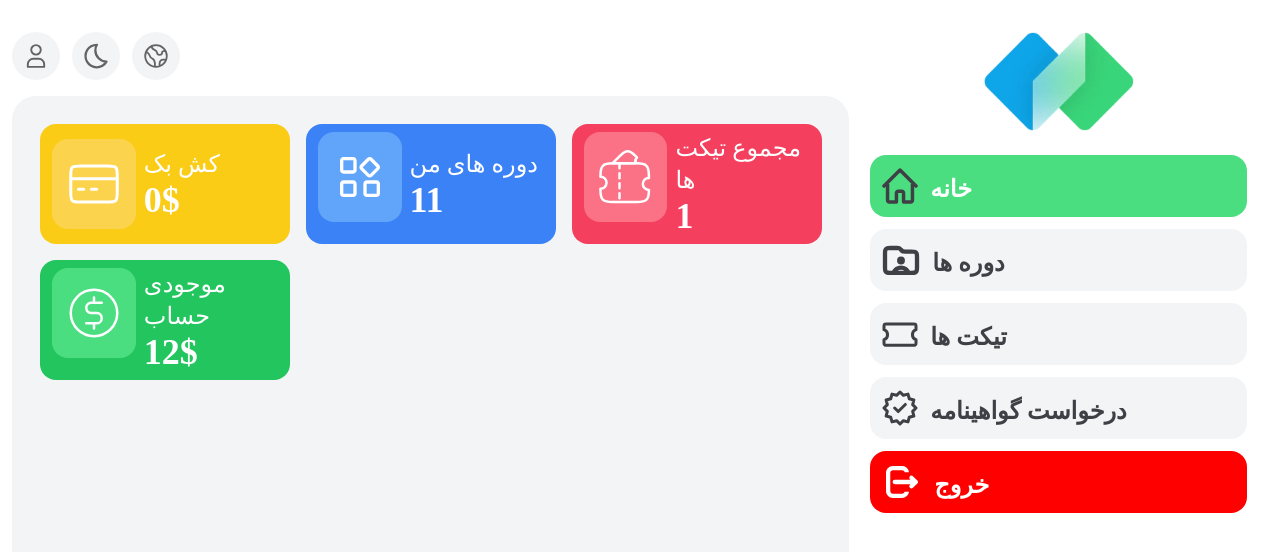
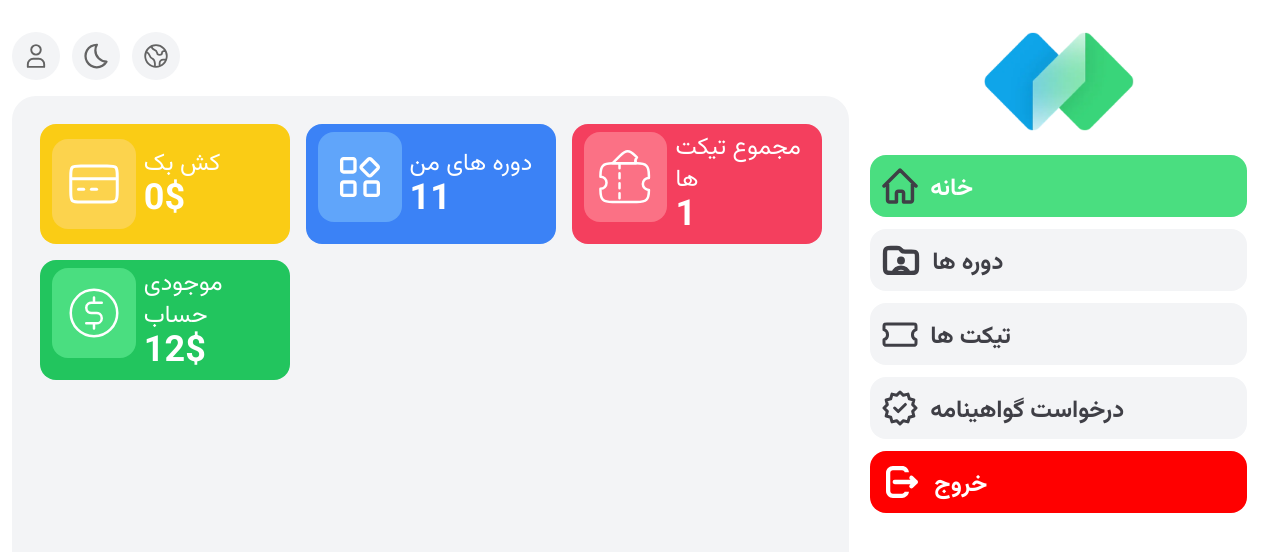
Before and after one commit to xmaxehs/User-panel-v.1, a React (Vite) app: page / in a window 1280 px wide. Shown: the top 552 px of the page. Built offline with nearby package versions, Linux system fonts and the light colour scheme.

Commit message:
fix: font-fixed v.3

```diff
--- a/index.html
+++ b/index.html
@@ -7,8 +7,6 @@
       type="image/svg+xml"
       href="https://sabzlearn.ir/wp-content/uploads/2023/08/cropped-sabz-fav-32x32.png"
     />
-    <link rel="preconnect" href="https://fonts.googleapis.com" />
-    <link rel="preconnect" href="https://fonts.gstatic.com" crossorigin />
     <link
       href="https://fonts.googleapis.com/css2?family=Vazirmatn:wght@400;700&display=swap"
       rel="stylesheet"
--- a/package.json
+++ b/package.json
@@ -1,4 +1,5 @@
 {
+  "homepage": "https://xmaxehs.github.io/User-panel-v.1/",
   "name": "user-panel",
   "private": true,
   "version": "0.0.0",
--- a/src/App.jsx
+++ b/src/App.jsx
@@ -26,7 +26,7 @@ function App() {
   };
 
   const changeFont = () => {
-    return isRunning ? "font-main" : "font-fa";
+    return isRunning ? "font-main" : "!font-fa";
   };
 
   useEffect(() => {
--- a/src/index.css
+++ b/src/index.css
@@ -1,5 +1,3 @@
-@import url('https://fonts.googleapis.com/css2?family=Vazirmatn:wght@400;700&display=swap');
-
 @tailwind base;
 @tailwind components;
 @tailwind utilities;
--- a/tailwind.config.js
+++ b/tailwind.config.js
@@ -1,23 +1,21 @@
 /** @type {import('tailwindcss').Config} */
 export default {
-  content: [
-    "./index.html",
-    "./src/**/*.{js,ts,jsx,tsx}",
-  ],
-  darkMode: 'class',
+  content: ["./index.html", "./src/**/*.{js,jsx}"],
+  darkMode: "class",
   theme: {
-    extend: {},
+    extend: {
+    },
     fontFamily: {
-      "main" : ['Josefin Sans'],
-      "fa" : ['Vazirmatn', 'sans-serif']
+      'main': ["Josefin Sans", "sans-serif"],
+      "fa": ["Vazirmatn", 'sans-serif'],
     },
-    screens:{
-      "xs": {"max" : "480px"},
-      "sm": {"max" : "620px"},
-      "md": {"max" : "768px"},
-      "lg": {"max" : "1200px"},
-      "xl": {"max" : "1440px"},
+    screens: {
+      xs: { max: "480px" },
+      sm: { max: "620px" },
+      md: { max: "768px" },
+      lg: { max: "1200px" },
+      xl: { max: "1440px" },
     },
   },
   plugins: [],
-}
+};
--- a/vite.config.js
+++ b/vite.config.js
@@ -4,7 +4,7 @@ import react from '@vitejs/plugin-react'
 // https://vitejs.dev/config/
 export default defineConfig({
   plugins: [react()],
-  base: "/User-panel-v.1/",
+  base: "/User-panel-v.1",
   resolve: {
     alias: {
       src: "/src",
```
